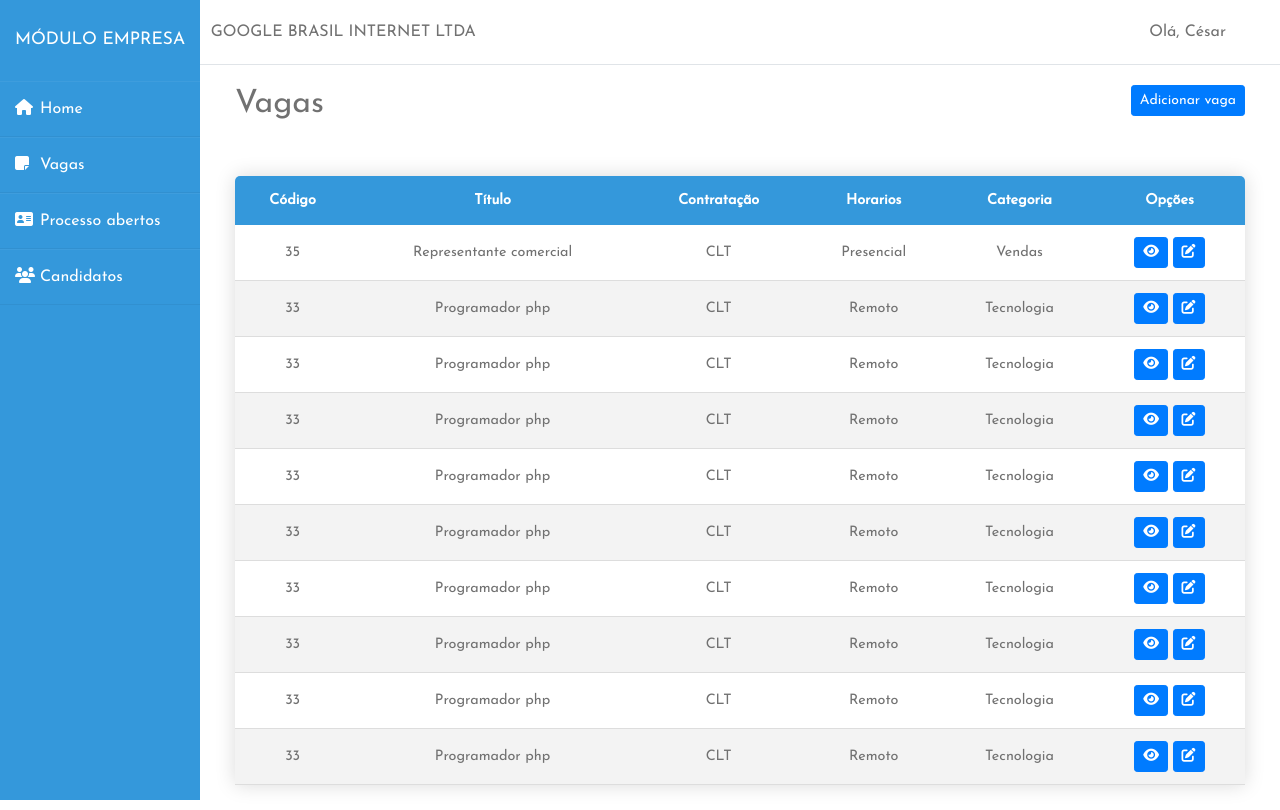
After one commit to cesar99144/EmpregosCodeIgniter, a CodeIgniter 4 app: template empregos/app/Views/moduloRecrutador/vagas/listagem.php in a window 1280 px wide. The commit adds this page. Run offline with PHP 8.4 and a stand-in for CodeIgniter, Linux system fonts and the light colour scheme; the template is opened without the code that fills it, so the values that code supplies are empty; some libraries are stand-ins or nearby versions.

Commit message:
Dashboard do recrutador

```diff
--- a/empregos/app/Config/Routes.php
+++ b/empregos/app/Config/Routes.php
@@ -47,7 +47,9 @@ $routes->resource('candidatos');
 $routes->get('/vagas/recentes', 'Vagas::vagasRecentes');
 $routes->resource('vagas');
 
-$routes->resource('vagasCandidaturas');
+$routes->resource('vagascandidaturas');
+
+$routes->get('/dashboard', 'Dashboard::home');
 
 /*
  * --------------------------------------------------------------------
--- a/empregos/app/Database/Migrations/2021-12-28-000133_CreateVagasCandidatos.php
+++ b/empregos/app/Database/Migrations/2021-12-28-000133_CreateVagasCandidatos.php
@@ -22,11 +22,6 @@ class CreateVagasCandidatos extends Migration
             'candidatoId' => [
                 'type' => 'INT',
             ],
-
-            'dataCandidatura' => [
-                'type' => 'DATE',
-                'default' => NULL
-            ],
         ]);
 
         $this->forge->addPrimaryKey('idCandidatura', TRUE);
--- a/empregos/app/Models/VagasCandidaturasModel.php
+++ b/empregos/app/Models/VagasCandidaturasModel.php
@@ -7,5 +7,5 @@ class VagasCandidaturasModel extends Model{
 
     protected $table = 'vagascandidaturas';
     protected $primaryKey = 'idCandidatura';
-    protected $allowedFields = ['vagaId', 'candidatoId', 'dataCandidatura'];
+    protected $allowedFields = ['vagaId', 'candidatoId'];
 }
--- /dev/null
+++ b/empregos/app/Views/moduloRecrutador/dashboard.php
@@ -0,0 +1,51 @@
+<!DOCTYPE html>
+<html lang="pt-br">
+    <head>
+        <meta charset="UTF-8">
+        <meta http-equiv="X-UA-Compatible" content="IE=edge">
+        <meta name="viewport" content="width=device-width, initial-scale=1.0">
+        <title>Dashboard</title>
+        <link rel="stylesheet" href="<?php echo base_url();?>/assets/css/dashboard/base.css" rel="stylesheet" type="text/css">
+        <link rel="stylesheet" href="https://maxcdn.bootstrapcdn.com/bootstrap/4.0.0/css/bootstrap.min.css" integrity="sha384-Gn5384xqQ1aoWXA+058RXPxPg6fy4IWvTNh0E263XmFcJlSAwiGgFAW/dAiS6JXm" crossorigin="anonymous">
+        <script src="https://code.jquery.com/jquery-3.2.1.slim.min.js" integrity="sha384-KJ3o2DKtIkvYIK3UENzmM7KCkRr/rE9/Qpg6aAZGJwFDMVNA/GpGFF93hXpG5KkN" crossorigin="anonymous"></script>
+        <script src="https://cdnjs.cloudflare.com/ajax/libs/popper.js/1.12.9/umd/popper.min.js" integrity="sha384-ApNbgh9B+Y1QKtv3Rn7W3mgPxhU9K/ScQsAP7hUibX39j7fakFPskvXusvfa0b4Q" crossorigin="anonymous"></script>
+        <script src="https://maxcdn.bootstrapcdn.com/bootstrap/4.0.0/js/bootstrap.min.js" integrity="sha384-JZR6Spejh4U02d8jOt6vLEHfe/JQGiRRSQQxSfFWpi1MquVdAyjUar5+76PVCmYl" crossorigin="anonymous"></script>
+    </head>
+    <body>
+    <script src="https://kit.fontawesome.com/b99e675b6e.js"></script>
+
+    <div class="wrapper">
+        <div class="sidebar">
+            <h4>Módulo empresa</h4>
+            <ul>
+                <li><a href="#"><i class="fas fa-home"></i>Home</a></li>
+                <li><a href="#"><i class="fas fa-sticky-note"></i>Vagas</a></li>
+                <li><a href="#"><i class="fas fa-address-card"></i>Processo abertos</a></li>
+                <li><a href="#"><i class="fas fa-users"></i>Candidatos</a></li>
+
+            </ul>
+
+        </div>
+        <div class="main_content">
+            <div class="header d-flex justify-content-between">
+                <div>
+                    GOOGLE BRASIL INTERNET LTDA
+                </div>
+
+                <div>
+                    Olá, César
+                </div>
+
+            </div>
+            <div class="info">
+            <!-- <div>Lorem ipsum dolor sit, amet consectetur adipisicing elit. A sed nobis ut exercitationem atque accusamus sit natus officiis totam blanditiis at eum nemo, nulla et quae eius culpa eveniet voluptatibus repellat illum tenetur, facilis porro. Quae fuga odio perferendis itaque alias sint, beatae non maiores magnam ad, veniam tenetur atque ea exercitationem earum eveniet totam ipsam magni tempora aliquid ullam possimus? Tempora nobis facere porro, praesentium magnam provident accusamus temporibus! Repellendus harum veritatis itaque molestias repudiandae ea corporis maiores non obcaecati libero, unde ipsum consequuntur aut consectetur culpa magni omnis vero odio suscipit vitae dolor quod dignissimos perferendis eos? Consequuntur!</div>
+            <div>Lorem ipsum dolor sit, amet consectetur adipisicing elit. A sed nobis ut exercitationem atque accusamus sit natus officiis totam blanditiis at eum nemo, nulla et quae eius culpa eveniet voluptatibus repellat illum tenetur, facilis porro. Quae fuga odio perferendis itaque alias sint, beatae non maiores magnam ad, veniam tenetur atque ea exercitationem earum eveniet totam ipsam magni tempora aliquid ullam possimus? Tempora nobis facere porro, praesentium magnam provident accusamus temporibus! Repellendus harum veritatis itaque molestias repudiandae ea corporis maiores non obcaecati libero, unde ipsum consequuntur aut consectetur culpa magni omnis vero odio suscipit vitae dolor quod dignissimos perferendis eos? Consequuntur!</div>
+            <div>Lorem ipsum dolor sit, amet consectetur adipisicing elit. A sed nobis ut exercitationem atque accusamus sit natus officiis totam blanditiis at eum nemo, nulla et quae eius culpa eveniet voluptatibus repellat illum tenetur, facilis porro. Quae fuga odio perferendis itaque alias sint, beatae non maiores magnam ad, veniam tenetur atque ea exercitationem earum eveniet totam ipsam magni tempora aliquid ullam possimus? Tempora nobis facere porro, praesentium magnam provident accusamus temporibus! Repellendus harum veritatis itaque molestias repudiandae ea corporis maiores non obcaecati libero, unde ipsum consequuntur aut consectetur culpa magni omnis vero odio suscipit vitae dolor quod dignissimos perferendis eos? Consequuntur!</div> -->
+
+            <?= $this->renderSection('content') ?>
+
+            </div>
+        </div>
+    </div>
+    </body>
+</html>
--- /dev/null
+++ b/empregos/app/Views/moduloRecrutador/vagas/listagem.php
@@ -0,0 +1,153 @@
+<?= $this->extend('moduloRecrutador/dashboard'); ?>
+<?= $this->section('content'); ?>
+
+    <link rel="stylesheet" href="<?= base_url('assets/css/dashboard/vagasListagem.css') ?>">
+    <link rel="stylesheet" href="<?= base_url('assets/css/dashboard/sessao.css') ?>">
+
+    <div class="container d-flex justify-content-between topoConteudo">
+        <div>
+            <h2>Vagas</h2>
+        </div>
+        <div>
+            <a href="#" class="btn btn-primary btn-sm">Adicionar vaga</a>
+        </div>
+    </div>
+
+    <div class="container">
+        <table class="content-table text-center">
+            <thead>
+                <tr>
+                    <th>Código</th>
+                    <th>Título</th>
+                    <th>Contratação</th>
+                    <th>Horarios</th>
+                    <th>Categoria</th>
+                    <th>Opções</th>
+                </tr>
+            </thead>
+            <tbody>
+                <tr>
+                    <td>35</td>
+                    <td>Representante comercial</td>
+                    <td>CLT</td>
+                    <td>Presencial</td>
+                    <td>Vendas</td>
+                    <td>
+                        <a href="" class="btn btn-primary btn-sm"><i class="fas fa-eye"></i></a>
+                        <a href="" class="btn btn-primary btn-sm"><i class="fas fa-edit"></i></a>
+                    </td>
+                </tr>
+                <tr>
+                    <td>33</td>
+                    <td>Programador php</td>
+                    <td>CLT</td>
+                    <td>Remoto</td>
+                    <td>Tecnologia</td>
+                    <td>
+                        <a href="" class="btn btn-primary btn-sm"><i class="fas fa-eye"></i></a>
+                        <a href="" class="btn btn-primary btn-sm"><i class="fas fa-edit"></i></a>
+                    </td>
+                </tr>
+
+                <tr>
+                    <td>33</td>
+                    <td>Programador php</td>
+                    <td>CLT</td>
+                    <td>Remoto</td>
+                    <td>Tecnologia</td>
+                    <td>
+                        <a href="" class="btn btn-primary btn-sm"><i class="fas fa-eye"></i></a>
+                        <a href="" class="btn btn-primary btn-sm"><i class="fas fa-edit"></i></a>
+                    </td>
+                </tr>
+
+                <tr>
+                    <td>33</td>
+                    <td>Programador php</td>
+                    <td>CLT</td>
+                    <td>Remoto</td>
+                    <td>Tecnologia</td>
+                    <td>
+                        <a href="" class="btn btn-primary btn-sm"><i class="fas fa-eye"></i></a>
+                        <a href="" class="btn btn-primary btn-sm"><i class="fas fa-edit"></i></a>
+                    </td>
+                </tr>
+
+                <tr>
+                    <td>33</td>
+                    <td>Programador php</td>
+                    <td>CLT</td>
+                    <td>Remoto</td>
+                    <td>Tecnologia</td>
+                    <td>
+                        <a href="" class="btn btn-primary btn-sm"><i class="fas fa-eye"></i></a>
+                        <a href="" class="btn btn-primary btn-sm"><i class="fas fa-edit"></i></a>
+                    </td>
+                </tr>
+
+                <tr>
+                    <td>33</td>
+                    <td>Programador php</td>
+                    <td>CLT</td>
+                    <td>Remoto</td>
+                    <td>Tecnologia</td>
+                    <td>
+                        <a href="" class="btn btn-primary btn-sm"><i class="fas fa-eye"></i></a>
+                        <a href="" class="btn btn-primary btn-sm"><i class="fas fa-edit"></i></a>
+                    </td>
+                </tr>
+
+                <tr>
+                    <td>33</td>
+                    <td>Programador php</td>
+                    <td>CLT</td>
+                    <td>Remoto</td>
+                    <td>Tecnologia</td>
+                    <td>
+                        <a href="" class="btn btn-primary btn-sm"><i class="fas fa-eye"></i></a>
+                        <a href="" class="btn btn-primary btn-sm"><i class="fas fa-edit"></i></a>
+                    </td>
+                </tr>
+
+                <tr>
+                    <td>33</td>
+                    <td>Programador php</td>
+                    <td>CLT</td>
+                    <td>Remoto</td>
+                    <td>Tecnologia</td>
+                    <td>
+                        <a href="" class="btn btn-primary btn-sm"><i class="fas fa-eye"></i></a>
+                        <a href="" class="btn btn-primary btn-sm"><i class="fas fa-edit"></i></a>
+                    </td>
+                </tr>
+
+                <tr>
+                    <td>33</td>
+                    <td>Programador php</td>
+                    <td>CLT</td>
+                    <td>Remoto</td>
+                    <td>Tecnologia</td>
+                    <td>
+                        <a href="" class="btn btn-primary btn-sm"><i class="fas fa-eye"></i></a>
+                        <a href="" class="btn btn-primary btn-sm"><i class="fas fa-edit"></i></a>
+                    </td>
+                </tr>
+
+                <tr>
+                    <td>33</td>
+                    <td>Programador php</td>
+                    <td>CLT</td>
+                    <td>Remoto</td>
+                    <td>Tecnologia</td>
+                    <td>
+                        <a href="" class="btn btn-primary btn-sm"><i class="fas fa-eye"></i></a>
+                        <a href="" class="btn btn-primary btn-sm"><i class="fas fa-edit"></i></a>
+                    </td>
+                </tr>
+
+            </tbody>
+    </table>
+
+    </div>
+
+<?= $this->endSection(); ?>
```
Also changed, not shown: empregos/app/Controllers/Dashboard.php (added, +11 -0 lines), empregos/app/Controllers/VagasCandidaturas.php (+25 -1 lines), empregos/app/Views/home/homePage.php (+31 -64 lines), empregos/public/assets/css/dashboard/base.css (added), empregos/public/assets/css/dashboard/sessao.css (added), empregos/public/assets/css/dashboard/vagasListagem.css (added), empregos/public/assets/css/home/home.css.
